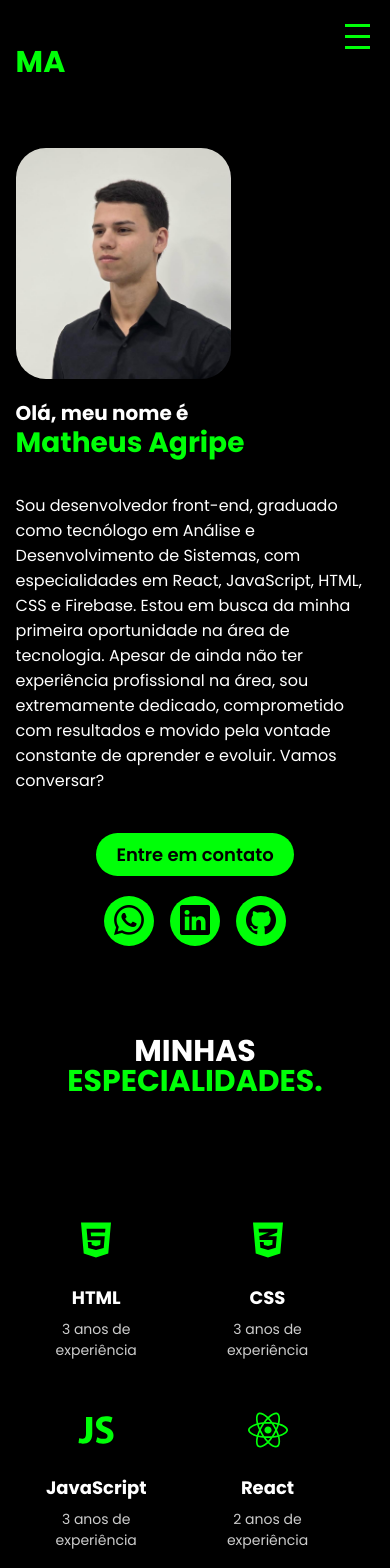
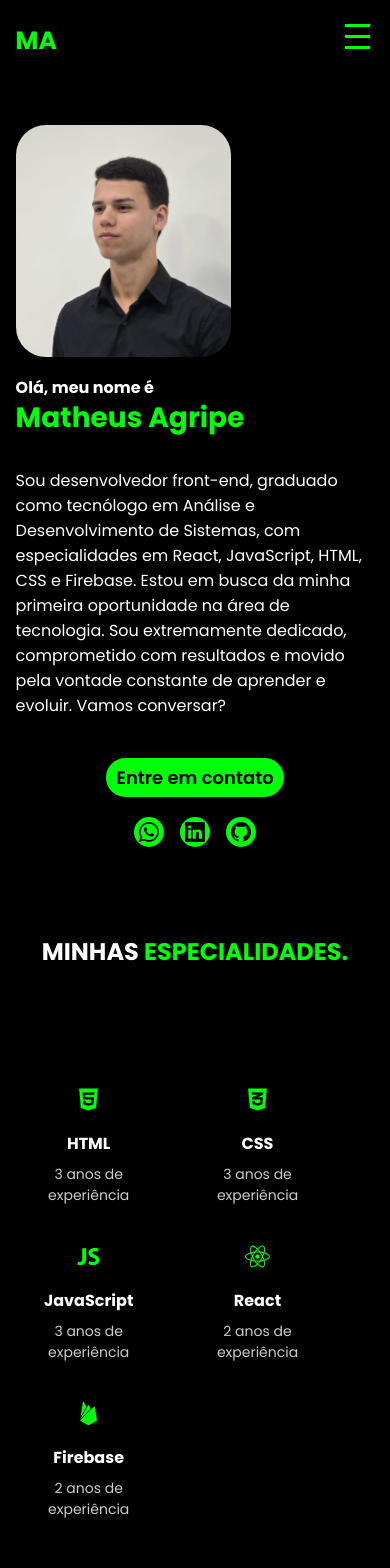
Before and after one commit to agripe049/portfolio, a React (Create React App) app: page / in a window 390 px wide. Shown: the top 1568 px of the page. Built offline with nearby package versions, Linux system fonts and the light colour scheme.

Commit message:
ajustes técnicos

```diff
--- a/src/components/SlideBar.module.css
+++ b/src/components/SlideBar.module.css
@@ -22,7 +22,7 @@ header li a {
     text-decoration: none;
     display: inline-block;
     transition: .2s;
-    font-size: 24px;
+    font-size: 18px;
 }
 
 header li a:hover {
@@ -39,8 +39,8 @@ header nav ul li {
 }
 
 header .btn_contato button{
-    padding: 10px 40px;
-    font-size: 18px;
+    padding: 8px 20px;
+    font-size: 16px;
     font-weight: 600;
     background-color: #00ff08;
     border: 0;
@@ -59,7 +59,7 @@ header .btn_contato button:hover{
 }
 
 .interface .logo a h2{
-    font-size: 60px;
+    font-size: 40px;
     color: #00ff08;
 }
 
@@ -72,6 +72,7 @@ header .btn_contato button:hover{
       display: none;
     }
     .interface .logo a h2{
-        font-size: 30px;
+        font-size: 25px;
+        margin-top: -18px;
     }
   }
--- a/src/pages/Especialidades.module.css
+++ b/src/pages/Especialidades.module.css
@@ -5,6 +5,10 @@
 
 .flex {
     display: flex;
+    justify-content: center;
+    align-items: center;
+    flex-wrap: wrap;
+    gap: 40px;
 }
 
 section.especialidades {
@@ -18,7 +22,7 @@ section.especialidades .flex {
 
 h2.titulo {
     color: #fff;
-    font-size: 38px;
+    font-size: 30px;
     text-align: center;
 }
 
@@ -28,11 +32,12 @@ h2.titulo span {
 
 .especialidades .especialidades_box {
     color: #fff;
-    padding: 40px;
-    margin-top: 45px;
+    padding: 10px;
+    width: 130px;
+    margin-top: 100px;
     border-radius: 30px;
     transition: .2s;
-    margin-top: 20ex;
+    text-align: center;
 }
 
 .especialidades .especialidades_box:hover {
@@ -42,17 +47,17 @@ h2.titulo span {
 }
 
 .especialidades .especialidades_box i {
-    font-size: 70px;
+    font-size: 50px;
     color: #00ff08;
 }
 
 .especialidades .especialidades_box h3 {
-    font-size: 28px;
+    font-size: 20px;
     margin: 15px 0;
 }
 
 .especialidades .especialidades_box p {
-    font-size: 22px;
+    font-size: 16px;
 }
 
 @media screen and (max-width: 1020px) {
@@ -60,7 +65,7 @@ h2.titulo span {
     section.especialidades .flex {
         display: grid;
         grid-template-columns: repeat(2, 1fr);
-        gap: 15px;
+        gap: 10px;
         justify-content: center;
     }
 
@@ -69,26 +74,26 @@ h2.titulo span {
     }
 
     h2.titulo {
-        font-size: 30px;
+        font-size: 24px;
         line-height: 30px;
         margin-bottom: 100px;
     }
 
     .especialidades .especialidades_box {
         text-align: center;
-        padding: 10px;
-        width: 130px;
+        padding: 8px;
+        width: 115px;
         margin-top: 10px;
     }
 
     .especialidades .especialidades_box i {
-        font-size: 40px;
+        font-size: 25px;
         /* ícone menor */
         color: #00ff08;
     }
 
     .especialidades .especialidades_box h3 {
-        font-size: 18px;
+        font-size: 16px;
         margin: 8px 0;
     }
 
--- a/src/pages/Home.js
+++ b/src/pages/Home.js
@@ -17,11 +17,11 @@ function Home() {
         <div className={styles.interface}>
           <div className={styles.flex}>
             <div className={styles.txt_topo_site}>
-              <h1>Olá, meu nome é <span className={styles.nome}>Matheus Agripe</span></h1>
+              <h1>Olá, meu nome é <br/>
+              <span className={styles.nome}>Matheus Agripe</span></h1>
               <p>Sou desenvolvedor front-end, graduado como tecnólogo em Análise e Desenvolvimento de Sistemas,
                 com especialidades em React, JavaScript, HTML, CSS e Firebase.
-                Estou em busca da minha primeira oportunidade na área de tecnologia.
-                Apesar de ainda não ter experiência profissional na área, sou extremamente dedicado,
+                Estou em busca da minha primeira oportunidade na área de tecnologia. Sou extremamente dedicado,
                 comprometido com resultados e movido pela vontade constante de aprender e evoluir.
                 Vamos conversar?
               </p>
--- a/src/pages/Home.module.css
+++ b/src/pages/Home.module.css
@@ -8,7 +8,7 @@
 }
 
 .btn_contato button{
-    padding: 10px 40px;
+    padding: 8px 15px;
     font-size: 18px;
     font-weight: 600;
     background-color: #00ff08;
@@ -24,7 +24,7 @@
 }
 
 .perfil{
-    width: 400px;
+    width: 380px;
     border-radius: 30px;
 }
 
@@ -44,18 +44,18 @@ section .topo_do_site .flex{
 
 .topo_do_site h1{
     color: #fff;
-    font-size: 42px;
+    font-size: 20px;
 }
 
 .topo_do_site  .txt_topo_site h1 span{
     color: #00ff08;
-    font-size: 42px;
+    font-size: 36px;
 }
 
 .topo_do_site .txt_topo_site p{
     color: #fff;
     margin: 40px 0;
-    font-size: 25px;
+    font-size: 18px;
 }
 
 .topo_do_site .img_topo_site img{
@@ -74,12 +74,12 @@ section .topo_do_site .flex{
 
 
 .btn_social button{
-    width: 60px;
-    height: 60px;
+    width: 30px;
+    height: 30px;
     border-radius: 30px;
     border: none;
     background-color: #00ff08;
-    font-size: 30px;
+    font-size: 20px;
     cursor: pointer;
     margin: 0 8px;
     transition: .2s;
@@ -113,7 +113,7 @@ section .topo_do_site .flex{
     }
 
     .topo_do_site h1{
-        font-size: 20px;
+        font-size: 16px;
         line-height: 20px;
     }
     .topo_do_site .txt_topo_site h1 span{
@@ -138,7 +138,7 @@ section .topo_do_site .flex{
         text-decoration: none;
     }
     .btn_contato button{
-        padding: 8px 20px;
+        padding: 6px 10px;
 
     }
     .btn_social {
@@ -151,8 +151,9 @@ section .topo_do_site .flex{
         justify-content: center;
         align-items: center;
         text-decoration: none;
-        width: 50px;
-        height: 50px;
+        width: 30px;
+        height: 30px;
         border-radius: 50%;
     }
+
 }
--- a/src/pages/Sobre.module.css
+++ b/src/pages/Sobre.module.css
@@ -123,7 +123,7 @@ section.sobre .flex {
 
     /* Ajustes texto */
     .sobre .txt_sobre h2 {
-        font-size: 28px;
+        font-size: 24px;
         line-height: 35px;
         text-align: center;
     }
@@ -140,10 +140,10 @@ section.sobre .flex {
     }
 
     .sobre .txt_sobre .btn_social button {
-        width: 50px;
-        height: 50px;
+        width: 30px;
+        height: 30px;
         border-radius: 30px;
-        font-size: 25px;
+        font-size: 20px;
         margin: 0 6px;
     }
 
```
Also changed, not shown: src/components/SlideBar.js (line endings or trailing spaces), src/pages/Especialidades.js (line endings or trailing spaces), src/pages/Sobre.js (line endings or trailing spaces).
